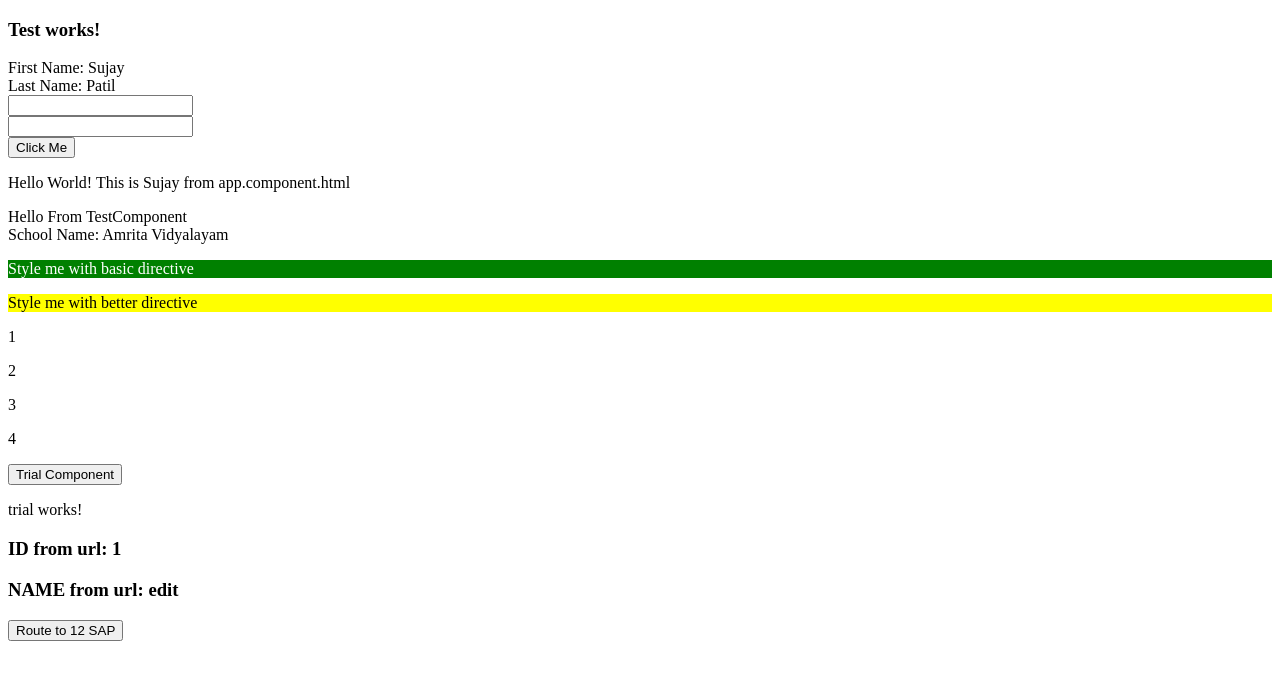
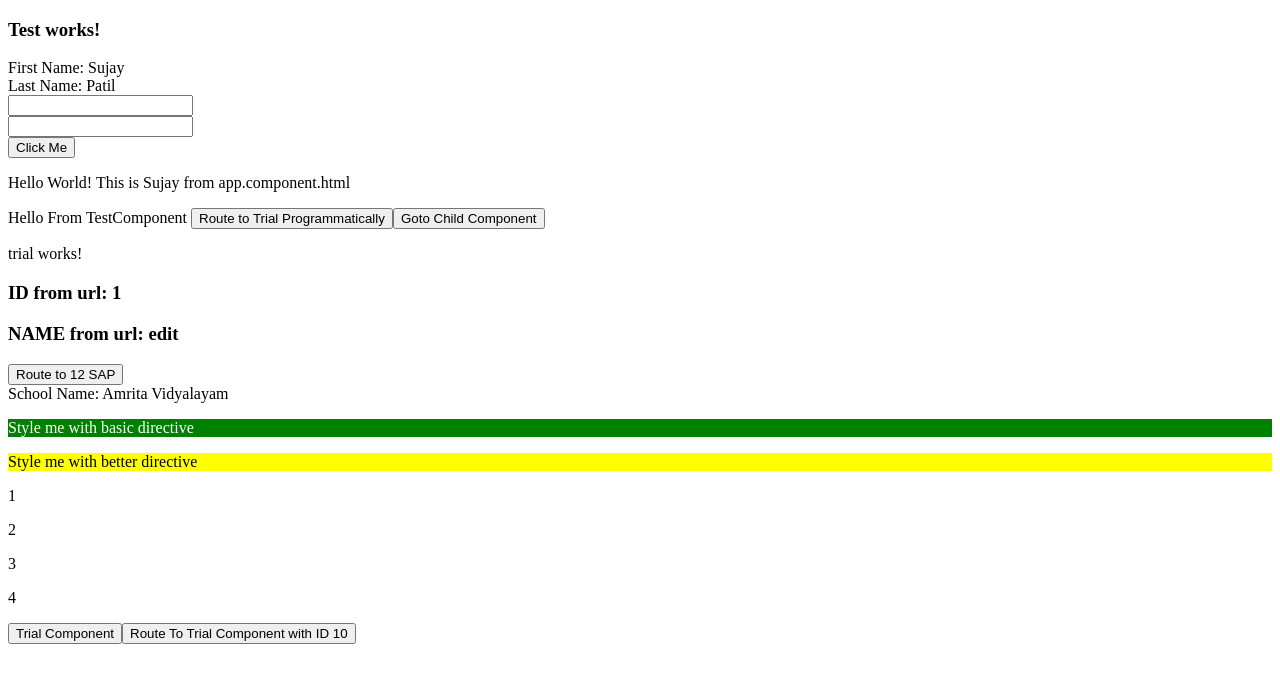
Before and after one commit to sujupa/advanced-angular, an Angular app: page /trial/1/edit in a window 1280 px wide. Shown: the top 682 px of the page. Built offline with nearby package versions, Linux system fonts and the light colour scheme.

Commit message:
advanced routing and updated notes

```diff
--- a/src/app/app.component.html
+++ b/src/app/app.component.html
@@ -22,4 +22,10 @@ School Name: {{schoolName}}
 <button routerLink="/trial" routerLinkActive="cssClass" [routerLinkActiveOptions]="{exact: true}">Trial
   Component</button>
 
+<button [routerLink]="['/trial','10','edit']" [queryParams]="{param1: '1', param2: '2'}" fragment="loading.."
+  href="#">Route To
+  Trial Component with
+  ID
+  10</button>
+
 <router-outlet></router-outlet>
--- /dev/null
+++ b/src/app/child-test-component/child-test-component.component.html
@@ -0,0 +1 @@
+<p>child-test-component works!</p>
--- /dev/null
+++ b/src/app/child-test-component/child-test-component.component.ts
@@ -0,0 +1,15 @@
+import { Component, OnInit } from '@angular/core';
+
+@Component({
+  selector: 'app-child-test-component',
+  templateUrl: './child-test-component.component.html',
+  styleUrls: ['./child-test-component.component.css']
+})
+export class ChildTestComponentComponent implements OnInit {
+
+  constructor() { }
+
+  ngOnInit(): void {
+  }
+
+}
--- /dev/null
+++ b/src/app/page-not-found/page-not-found.component.html
@@ -0,0 +1 @@
+<p>page-not-found works!</p>
--- /dev/null
+++ b/src/app/page-not-found/page-not-found.component.ts
@@ -0,0 +1,15 @@
+import { Component, OnInit } from '@angular/core';
+
+@Component({
+  selector: 'app-page-not-found',
+  templateUrl: './page-not-found.component.html',
+  styleUrls: ['./page-not-found.component.css']
+})
+export class PageNotFoundComponent implements OnInit {
+
+  constructor() { }
+
+  ngOnInit(): void {
+  }
+
+}
--- a/src/app/test/test.component.html
+++ b/src/app/test/test.component.html
@@ -9,3 +9,9 @@ Last Name: {{lastName}}
 <ng-content></ng-content>
 
 Hello From TestComponent
+
+<button (click)="goToTrial(2)">Route to Trial Programmatically</button>
+
+<button (click)="childRoute()"> Goto Child Component</button>
+
+<router-outlet></router-outlet>
--- a/src/app/test/test.component.ts
+++ b/src/app/test/test.component.ts
@@ -1,4 +1,5 @@
 import { Component, OnInit, Input, Output, EventEmitter, ViewEncapsulation, ViewChild } from '@angular/core';
+import { Router } from '@angular/router';
 
 @Component({
   selector: 'app-test',
@@ -18,7 +19,7 @@ export class TestComponent implements OnInit {
 
   @ViewChild('schoolViewChild', { static: true }) schoolViewChild;
 
-  constructor() { }
+  constructor(private router: Router) { }
 
   ngOnInit(): void {
     this.schoolName.emit("Amrita Vidyalayam");
@@ -30,4 +31,12 @@ export class TestComponent implements OnInit {
 
   }
 
+  goToTrial(id: number) {
+    this.router.navigate(['/trial', id, 'edit'], { queryParams: { param1: '1', param2: '2' }, fragment: 'loading' });
+  }
+
+  childRoute() {
+    this.router.navigate(['/test/child']);
+  }
+
 }
--- a/src/app/trial/trial.component.ts
+++ b/src/app/trial/trial.component.ts
@@ -1,4 +1,4 @@
-import { Component, OnInit } from '@angular/core';
+import { Component, OnInit, OnDestroy } from '@angular/core';
 import { ActivatedRoute, Params } from '@angular/router';
 
 @Component({
@@ -6,7 +6,7 @@ import { ActivatedRoute, Params } from '@angular/router';
   templateUrl: './trial.component.html',
   styleUrls: ['./trial.component.css']
 })
-export class TrialComponent implements OnInit {
+export class TrialComponent implements OnInit, OnDestroy {
 
   idFromURL: string = "";
   nameFromURL: string = "";
@@ -15,14 +15,27 @@ export class TrialComponent implements OnInit {
 
   ngOnInit(): void {
 
-    this.idFromURL = this.route.snapshot.params['id'];
-    this.nameFromURL = this.route.snapshot.params['name'];
+    //Approach 1 To get QUERY PARAMETERS and FRAGMENT
+    console.log(this.route.snapshot.queryParams);  // not good approach
+    console.log(this.route.snapshot.fragment);
 
-    this.route.params.subscribe((params: Params) => {
+    //Approach 2 To get QUERY PARAMETERS and FRAGMENT reactively
+    this.route.queryParams.subscribe();
+    this.route.fragment.subscribe();
+
+    // To get just PARAMS from url
+    this.idFromURL = this.route.snapshot.params['id'];  // do not use this method
+    this.nameFromURL = this.route.snapshot.params['name']; // do not use this method
+
+    this.route.params.subscribe((params: Params) => { // use this method
       this.idFromURL = params['id'];
       this.nameFromURL = params['name'];
     });
 
   }
 
+  ngOnDestroy() {
+
+  }
+
 }
```
Also changed, not shown: src/app/app.module.ts (+14 -4 lines), notes.txt, src/app/child-test-component/child-test-component.component.css (added), src/app/page-not-found/page-not-found.component.css (added).
